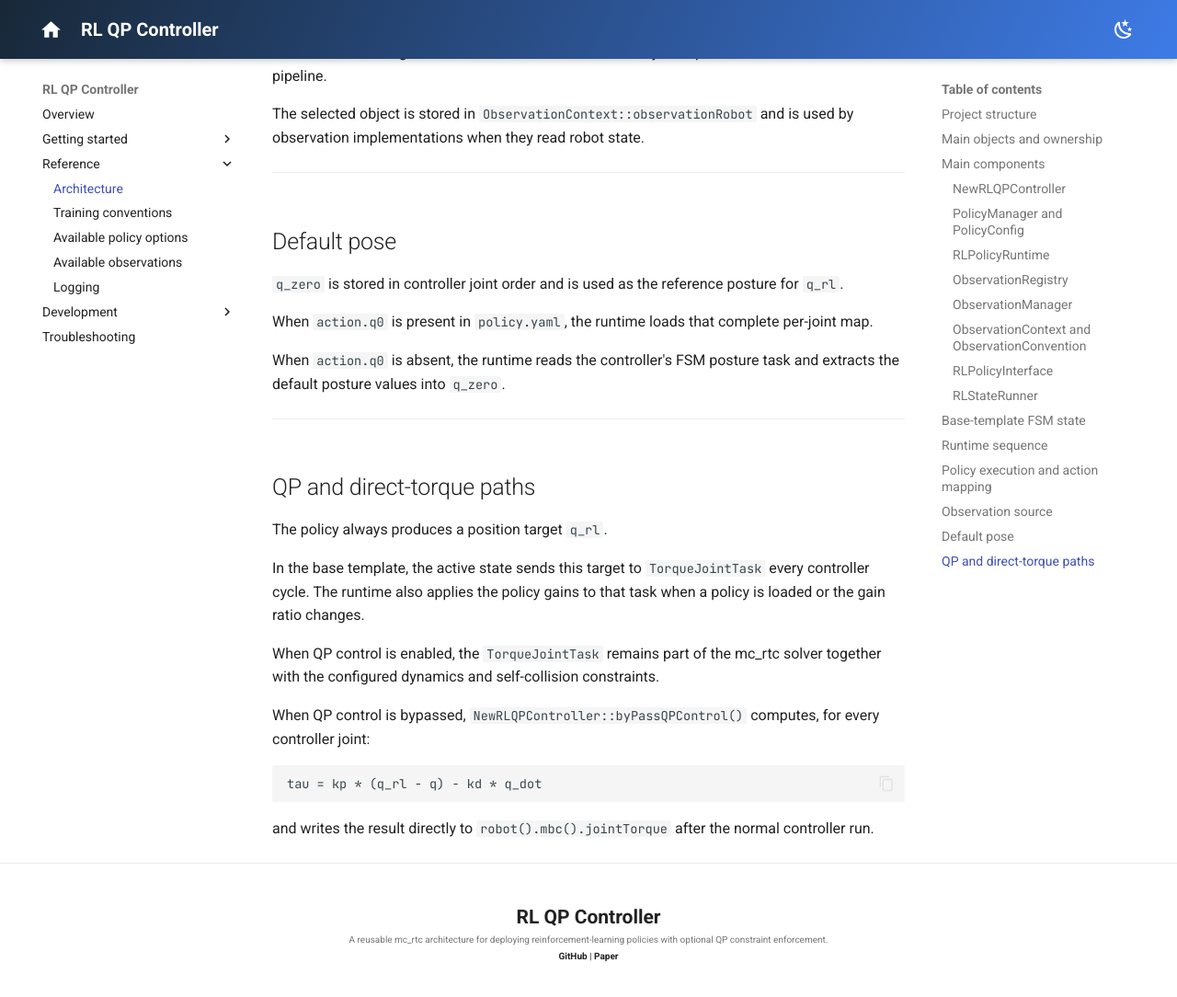
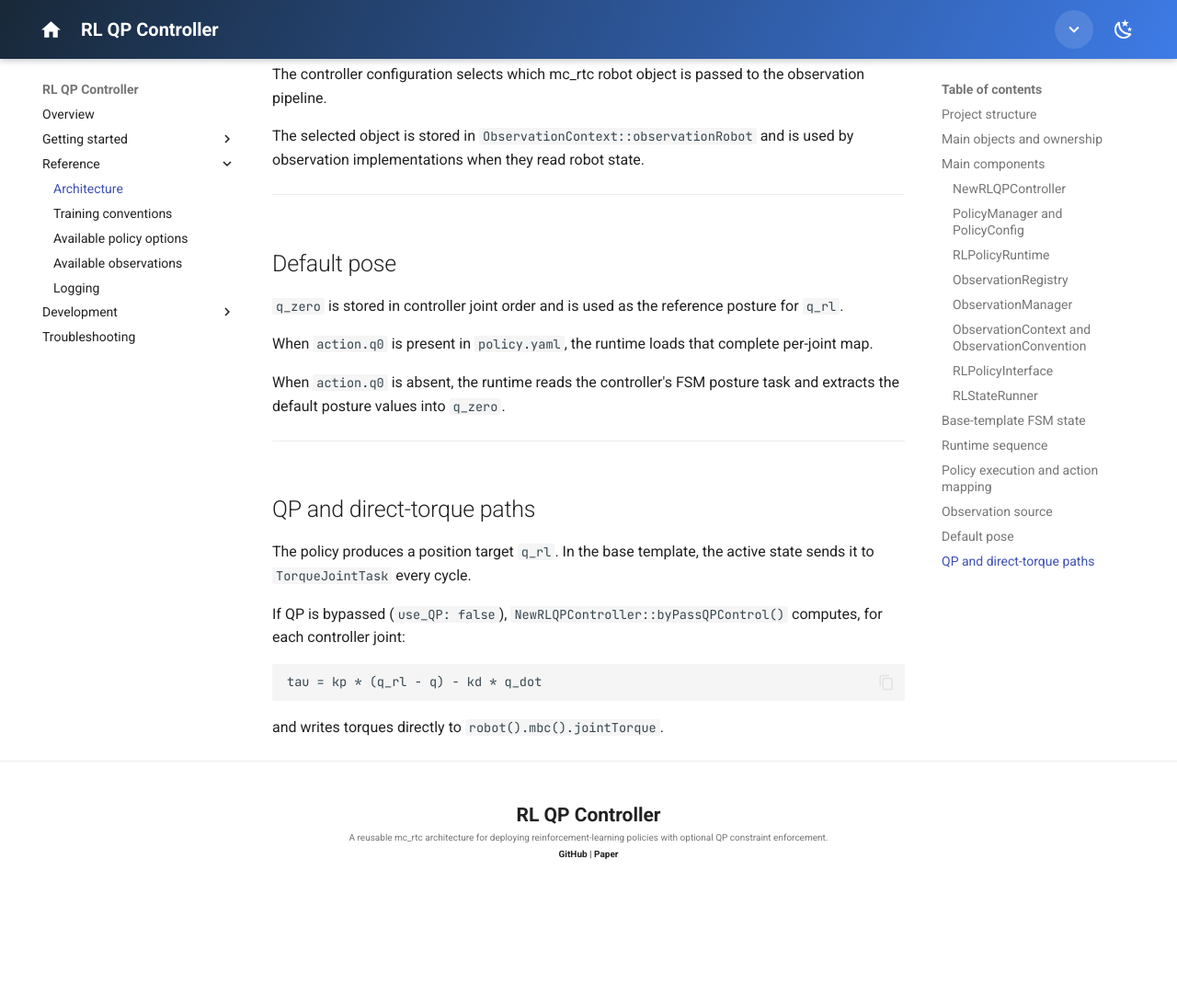
Before and after one commit to Alhuuin/rl-qp-controller.github.io, an MkDocs documentation site: the page built from docs/content/reference/architecture.md, in a window 1280 px wide and 1400 px high, scrolled down 7259 px. Shown: the top 1084 px of the window at 92% size. Built offline with MkDocs 1.6.1 and Material for MkDocs 9.7.7, drawn with Linux system fonts in a browser that asks for light colours; comment, search, counter and statistics services are not loaded; after the commit the page ends 8239 px from its top, so only the background shows below that; some of the changed text lies outside the part shown.

Commit message:
feat: updated visually

````diff
--- a/docs/content/reference/architecture.md
+++ b/docs/content/reference/architecture.md
@@ -4,7 +4,7 @@
 
 # Architecture
 
-The controller separates the mc_rtc integration from the policy-dependent runtime code, while keeping the pieces that must access robot state connected through `NewRLQPController`.
+The controller keeps mc_rtc integration and policy runtime as separate layers, connected through `NewRLQPController`.
 
 At the top level, the template contains:
 
@@ -89,7 +91,7 @@
         └── ONNX Runtime session
 ```
 
-The runtime is generic with respect to a particular robot model, but it is not isolated from mc_rtc: it receives `NewRLQPController` when it needs the controller joint order, the selected robot state, the posture task, or the `TorqueJointTask`.
+`RLPolicyRuntime` accesses controller-owned data through `NewRLQPController` when needed (joint order, selected robot state, posture task, `TorqueJointTask`).
 
 ## Main components
 
@@ -106,7 +108,6 @@
 - initializes the policy runtime;
 - exposes GUI and logging entries;
 - runs the FSM controller with `ClosedLoopIntegrateReal` feedback;
-- optionally bypasses the QP and writes the RL PD torques directly to `robot().mbc().jointTorque`;
 - reports measured position, velocity, and torque limit violations.
 
 Robot-specific adaptations can change these responsibilities when the target robot requires different tasks, constraints, observers, contacts, or mode-switching logic.
@@ -295,16 +298,12 @@
 
 ## QP and direct-torque paths
 
-The policy always produces a position target `q_rl`.
+The policy produces a position target `q_rl`. In the base template, the active state sends it to `TorqueJointTask` every cycle.
 
-In the base template, the active state sends this target to `TorqueJointTask` every controller cycle. The runtime also applies the policy gains to that task when a policy is loaded or the gain ratio changes.
-
-When QP control is enabled, the `TorqueJointTask` remains part of the mc_rtc solver together with the configured dynamics and self-collision constraints.
-
-When QP control is bypassed, `NewRLQPController::byPassQPControl()` computes, for every controller joint:
+If QP is bypassed (`use_QP: false`), `NewRLQPController::byPassQPControl()` computes, for each controller joint:
 
 ```text
 tau = kp * (q_rl - q) - kd * q_dot
 ```
 
-and writes the result directly to `robot().mbc().jointTorque` after the normal controller run.
+and writes torques directly to `robot().mbc().jointTorque`.
--- a/docs/content/stylesheets/extra.css
+++ b/docs/content/stylesheets/extra.css
@@ -112,6 +112,87 @@
   flex: 1;
 }
 
+.controller-search-mount {
+  display: none;
+}
+
+.controller-sidebar-search {
+  padding: .65rem .7rem .55rem;
+  border-bottom: 1px solid color-mix(in srgb, white 20%, transparent);
+  background: color-mix(in srgb, var(--controller-navy) 16%, transparent);
+}
+
+.controller-sidebar-search .md-search {
+  display: block !important;
+  max-width: none;
+  position: relative;
+  width: 100%;
+}
+
+.controller-sidebar-search .md-search__inner {
+  position: static;
+  width: 100%;
+}
+
+.controller-sidebar-search .md-search__form {
+  display: block;
+  width: 100%;
+  background: rgba(255, 255, 255, .14);
+}
+
+.controller-sidebar-search .md-search__input {
+  color: white;
+  width: 100%;
+}
+
+.controller-sidebar-search .md-search__input::placeholder {
+  color: rgba(255, 255, 255, .78);
+}
+
+.controller-sidebar-search .md-search__icon {
+  color: rgba(255, 255, 255, .88);
+}
+
+.controller-sidebar-search .md-search__output {
+  position: absolute;
+  top: 100%;
+  left: 0;
+  right: 0;
+  z-index: 20;
+}
+
+.controller-header__toggle {
+  display: inline-flex;
+  align-items: center;
+  justify-content: center;
+  width: 2.1rem;
+  height: 2.1rem;
+  border: 0;
+  border-radius: 50%;
+  color: white;
+  background: rgba(255, 255, 255, .12);
+  cursor: pointer;
+  transition: background-color .16s ease, transform .16s ease;
+}
+
+.controller-header__toggle svg {
+  width: 1.1rem;
+  height: 1.1rem;
+  fill: currentcolor;
+}
+
+.controller-header__toggle:hover {
+  background: rgba(255, 255, 255, .2);
+}
+
+.controller-header--showcase-open .controller-header__toggle {
+  transform: rotate(180deg);
+}
+
+.controller-header .md-search {
+  color: white;
+}
+
 .controller-header__showcase {
   max-height: 15.5rem;
   opacity: 1;
@@ -194,6 +275,20 @@
   transform: translateY(-.75rem);
 }
 
+.controller-header--inner .controller-header__showcase {
+  max-height: 0;
+  opacity: 0;
+  pointer-events: none;
+  transform: translateY(-.75rem);
+}
+
+.controller-header--inner.controller-header--showcase-open .controller-header__showcase {
+  max-height: 15.5rem;
+  opacity: 1;
+  pointer-events: auto;
+  transform: translateY(0);
+}
+
 /* Explicit page-date labels ------------------------------------------------ */
 .md-source-file {
   display: flex;
@@ -232,6 +327,14 @@
     min-width: auto;
     padding: .48rem .72rem;
   }
+
+  .controller-header .md-search {
+    width: auto;
+  }
+
+  .controller-sidebar-search {
+    padding: .5rem .55rem;
+  }
 }
 
 @media (prefers-reduced-motion: reduce) {
--- a/docs/mkdocs.yml
+++ b/docs/mkdocs.yml
@@ -118,7 +118,6 @@
       custom_checkbox: true
 
 plugins:
-  - search
   - git-revision-date-localized:
       enable_creation_date: true
       fallback_to_build_date: true
--- a/docs/overrides/main.html
+++ b/docs/overrides/main.html
@@ -1,7 +1,7 @@
 {% extends "base.html" %}
 
 {% block header %}
-<header class="md-header controller-header" data-md-component="header">
+<header class="md-header controller-header{% if page and page.is_homepage %} controller-header--home{% else %} controller-header--inner{% endif %}" data-md-component="header" data-is-home="{% if page and page.is_homepage %}true{% else %}false{% endif %}">
   <nav class="md-header__inner md-grid controller-header__bar" aria-label="Header">
     <label class="md-header__button md-icon" for="__drawer" aria-label="Open navigation">
       {% include ".icons/material/menu.svg" %}
@@ -17,12 +17,18 @@
 
     <div class="controller-header__spacer"></div>
 
+    {% if not (page and page.is_homepage) %}
+      <button class="controller-header__toggle md-icon" type="button" aria-expanded="false" aria-controls="controller-showcase" aria-label="Toggle project links">
+        {% include ".icons/material/chevron-down.svg" %}
+      </button>
+    {% endif %}
+
     {% if config.theme.palette %}
       {% include "partials/palette.html" %}
     {% endif %}
   </nav>
 
-  <div class="controller-header__showcase" aria-label="Project links">
+  <div id="controller-showcase" class="controller-header__showcase" aria-label="Project links">
     <div class="md-grid controller-header__showcase-inner">
       <a href="{{ config.site_url | default(nav.homepage.url, true) | url }}" class="controller-showcase-logo" aria-label="{{ config.site_name }} home">
         <img src="{{ 'assets/logo.png' | url }}" alt="{{ config.site_name }} logo">
@@ -52,10 +58,21 @@
   (() => {
     const header = document.querySelector(".controller-header");
     if (!header) return;
+    const isHome = header.dataset.isHome === "true";
+    const toggle = header.querySelector(".controller-header__toggle");
 
     const updateHeader = () => {
-      header.classList.toggle("controller-header--scrolled", window.scrollY > 8);
+      if(isHome) {
+        header.classList.toggle("controller-header--scrolled", window.scrollY > 8);
+      }
     };
+
+    if(toggle) {
+      toggle.addEventListener("click", () => {
+        const isOpen = header.classList.toggle("controller-header--showcase-open");
+        toggle.setAttribute("aria-expanded", String(isOpen));
+      });
+    }
 
     updateHeader();
     window.addEventListener("scroll", updateHeader, { passive: true });
````
Also changed, not shown: other parts of docs/content/reference/architecture.md (+4 -0 lines), docs/content/getting-started/general-information.md (+3 -5 lines), docs/content/index.md (+3 -5 lines).
